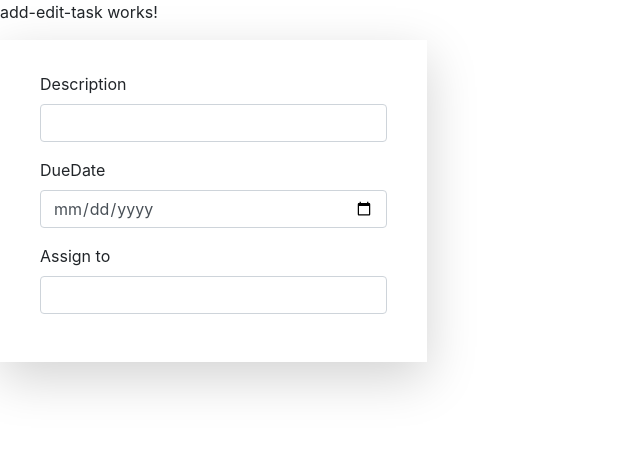
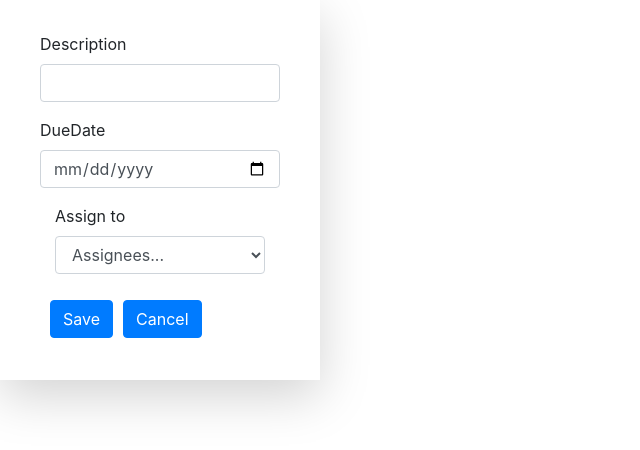
Before and after one commit to dpankov91/ToDoIt-Frontend, an Angular app in the folder todoit-app-frontend/: page / in a window 1280 px wide. Shown: the top 450 px of the page, without its empty margins (0-640 px from the left). Built offline with nearby package versions, Linux system fonts and the light colour scheme.

Commit message:
working component

```diff
--- a/todoit-app-frontend/src/app/add-edit-task/add-edit-task.component.html
+++ b/todoit-app-frontend/src/app/add-edit-task/add-edit-task.component.html
@@ -1,7 +1,5 @@
-<p>add-edit-task works!</p>
-<form [formGroup]="addTaskForm">
-  <div class="main-div">
-    <div class = "shadow-lg col-sm-4 p-3">
+   <form [formGroup]="addTaskForm">
+    <div class = "shadow-lg col-sm-3 p-3">
       <div class="px-4 py-3">
         <div class="form-group">
           <label>Description</label>
@@ -11,11 +9,17 @@
           <label>DueDate</label>
           <input type="date" formControlName="dueDate" class="form-control" required/>
         </div>
-        <div class="form-group">
-          <label>Assign to</label>
-          <input type="text" formControlName="assignTo" class="form-control" required/>
+        <div class="form-group col-auto">
+          <label for="inputState">Assign to</label>
+          <select id="inputState" class="form-control">
+            <option selected>Assignees...</option>
+            <option>...</option>
+          </select>
+        </div>
+        <div class>
+          <button  style="margin:10px" type="button" class="btn btn-primary" (click)="saveChanges()">Save</button>
+          <button type="button" class="btn btn-primary" (click)="cancel()">Cancel</button>
         </div>
       </div>
     </div>
-  </div>
 </form>
--- a/todoit-app-frontend/src/app/add-edit-task/add-edit-task.component.ts
+++ b/todoit-app-frontend/src/app/add-edit-task/add-edit-task.component.ts
@@ -1,6 +1,6 @@
 import { Component, OnInit } from '@angular/core';
 import {FormBuilder, FormGroup, Validators} from "@angular/forms";
-import {NgbCalendar} from "@ng-bootstrap/ng-bootstrap";
+import {Task} from "../models/task";
 
 @Component({
   selector: 'app-add-edit-task',
@@ -10,9 +10,10 @@ import {NgbCalendar} from "@ng-bootstrap/ng-bootstrap";
 export class AddEditTaskComponent implements OnInit {
 
   addTaskForm: FormGroup;
-  description: string;
+  newTask: Task;
+  description: String;
   dueDate: string;
-  assignTo: string;
+  user: string;
 
   constructor(private formBuilder: FormBuilder) { }
 
@@ -20,8 +21,18 @@ export class AddEditTaskComponent implements OnInit {
     this.addTaskForm = this.formBuilder.group({
       description: ['', Validators.required],
       dueDate: ['', Validators.required],
-      assignTo: ['', Validators.required]
+      assignee: ['', Validators.required]
     })
   }
 
+  saveChanges() {
+    this.newTask = new Task();
+    this.newTask.description = this.addTaskForm.get('description').value;
+    this.newTask.dueDate = this.addTaskForm.get('dueDate').value;
+   // this.newTask.assignedId = this.addTaskForm.get('user').value;
+  }
+
+  cancel() {
+    this.addTaskForm.reset();
+  }
 }
--- /dev/null
+++ b/todoit-app-frontend/src/app/models/asignees.ts
@@ -0,0 +1,4 @@
+export class Asignees {
+  id: number;
+  name: string;
+}
--- /dev/null
+++ b/todoit-app-frontend/src/app/models/task.ts
@@ -0,0 +1,9 @@
+import {Asignees} from "./asignees";
+
+export class Task {
+  id: number;
+  description: String;
+  assignedId: number;
+  dueDate: string;
+  isCompleted: boolean;
+}
```
